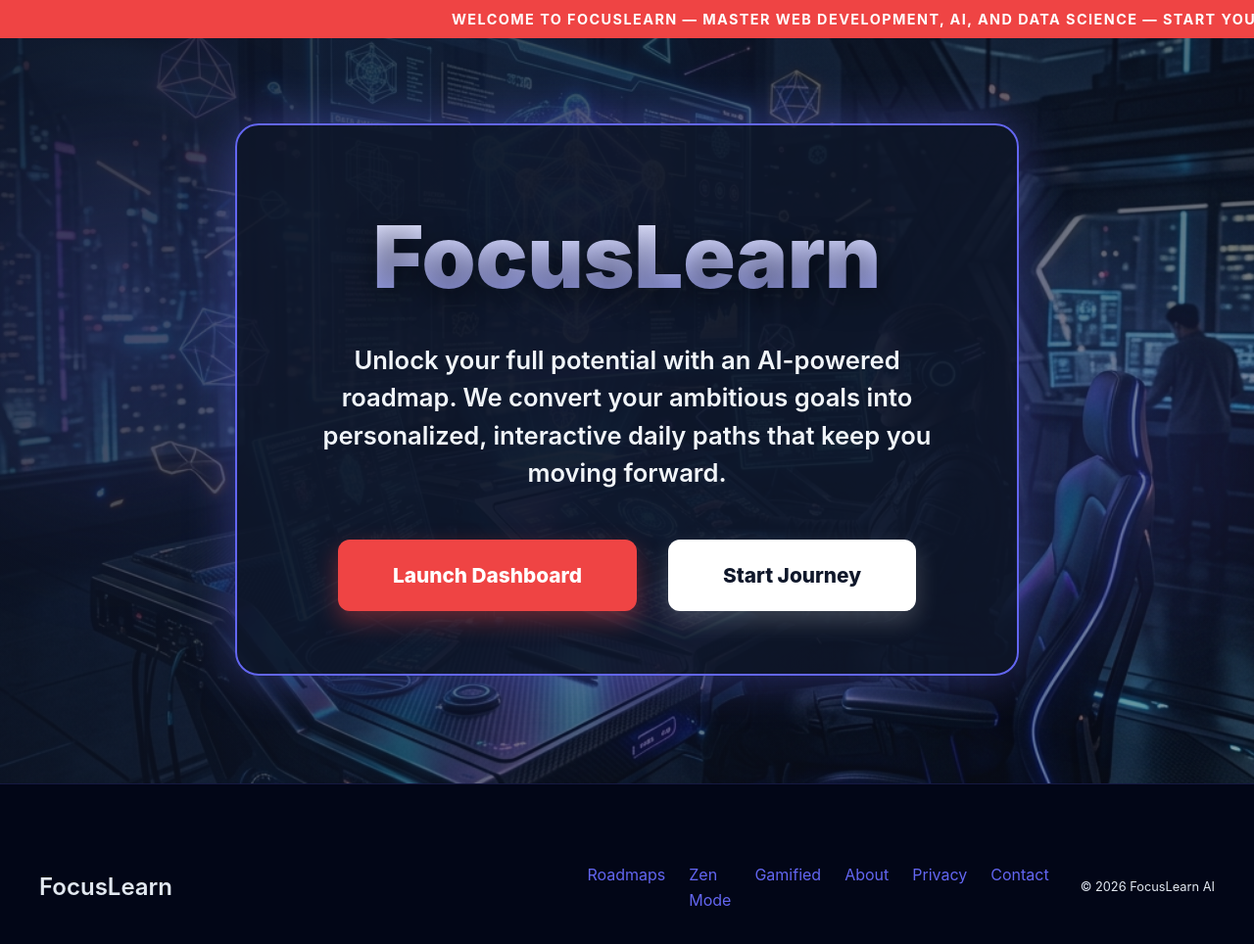
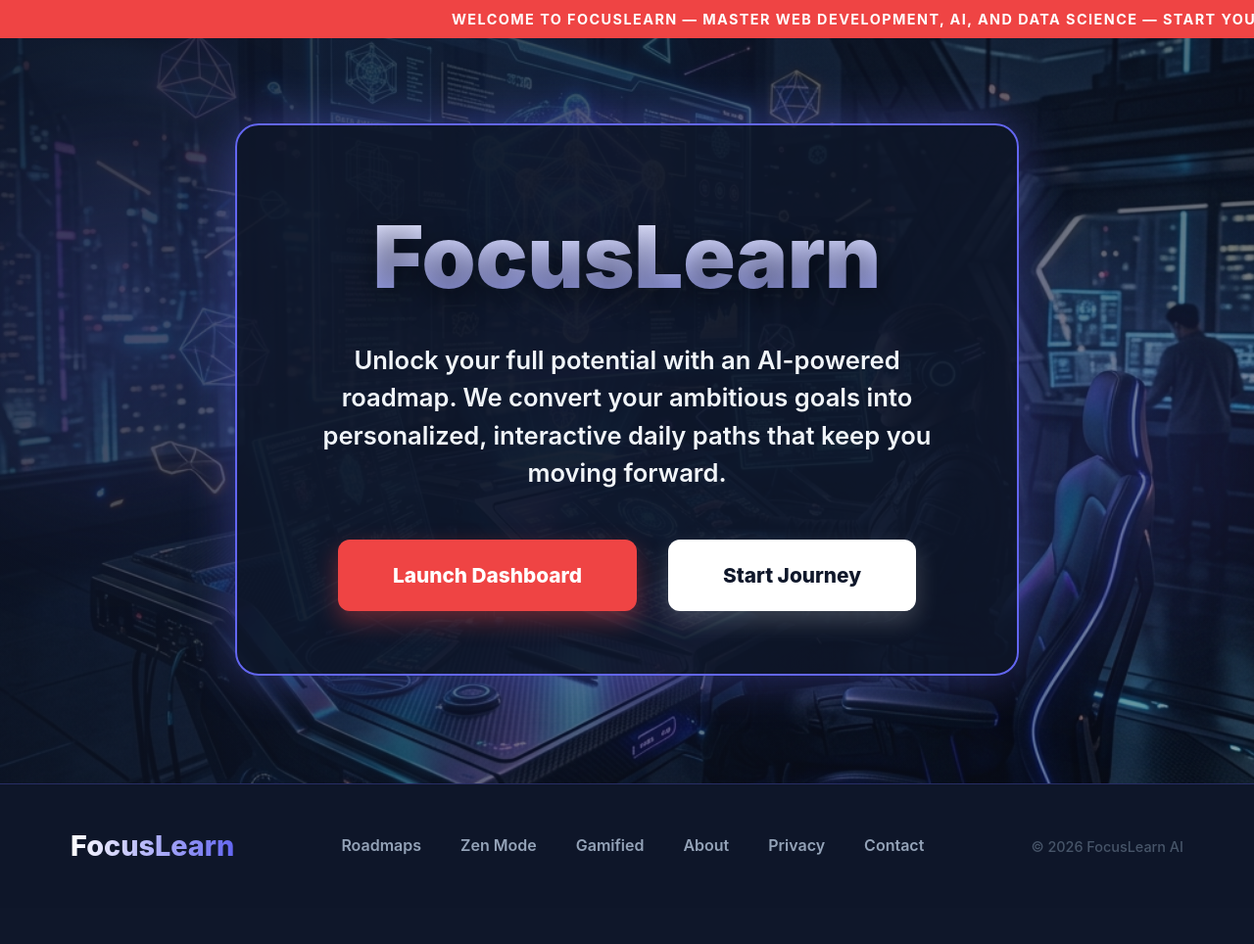
Before and after one commit to gt1432/focuslearn, a website: page public/index.html in a window 1280 px wide. Shown: the top 964 px of the page at 98% size. After the commit the page ends 927 px from the top, so only its background shows below. Drawn offline with Linux system fonts and the light colour scheme.

Commit message:
Ultra-premium glassmorphism horizontal footer

```diff
--- a/public/index.html
+++ b/public/index.html
@@ -173,38 +173,87 @@
             padding-top: 3rem;
         }
 
-        /* Single Line Footer */
-        .footer-line {
+        /* Premium Horizontal Footer */
+        footer {
+            width: 100%;
+            padding: 2.5rem 0;
+            background: rgba(15, 23, 42, 0.9);
+            backdrop-filter: blur(20px);
+            border-top: 1px solid rgba(99, 102, 241, 0.3);
+            position: relative;
+            z-index: 10;
+        }
+
+        .footer-container {
             max-width: 1200px;
             margin: 0 auto;
+            padding: 0 2rem;
             display: flex;
             justify-content: space-between;
             align-items: center;
-            gap: 2rem;
-            flex-wrap: wrap;
         }
 
-        .footer-line .footer-brand {
-            flex: 2;
-        }
-
-        .footer-line .footer-links {
-            flex: 1;
-            display: flex;
-            gap: 2rem;
-            justify-content: flex-end;
-        }
-
-        .footer-links ul {
-            display: flex;
-            gap: 1.5rem;
-            list-style: none;
-            padding: 0;
+        .footer-brand h2 {
+            font-size: 1.8rem;
+            font-weight: 800;
+            background: linear-gradient(to right, #fff, var(--primary));
+            -webkit-background-clip: text;
+            background-clip: text;
+            color: transparent;
             margin: 0;
         }
 
-        .footer-links h3 {
-            display: none; /* Hide headings for single line view */
+        .footer-nav ul {
+            display: flex;
+            gap: 2.5rem;
+            list-style: none;
+            margin: 0;
+            padding: 0;
+        }
+
+        .footer-nav a {
+            color: #94a3b8;
+            text-decoration: none;
+            font-weight: 600;
+            font-size: 1rem;
+            transition: all 0.3s ease;
+            position: relative;
+        }
+
+        .footer-nav a::after {
+            content: '';
+            position: absolute;
+            bottom: -5px; left: 0; width: 0; height: 2px;
+            background: var(--primary);
+            transition: width 0.3s ease;
+        }
+
+        .footer-nav a:hover {
+            color: #fff;
+            text-shadow: 0 0 10px rgba(99, 102, 241, 0.5);
+        }
+
+        .footer-nav a:hover::after {
+            width: 100%;
+        }
+
+        .footer-copy {
+            color: #475569;
+            font-size: 0.9rem;
+            font-weight: 500;
+        }
+
+        @media (max-width: 768px) {
+            .footer-container {
+                flex-direction: column;
+                gap: 1.5rem;
+                text-align: center;
+            }
+            .footer-nav ul {
+                gap: 1.5rem;
+                flex-wrap: wrap;
+                justify-content: center;
+            }
         }
     </style>
 </head>
@@ -232,11 +281,11 @@
     </div>
 
     <footer>
-        <div class="footer-line">
+        <div class="footer-container">
             <div class="footer-brand">
-                <h2 style="margin:0; font-size: 1.5rem;">FocusLearn</h2>
+                <h2>FocusLearn</h2>
             </div>
-            <div class="footer-links">
+            <nav class="footer-nav">
                 <ul>
                     <li><a href="#">Roadmaps</a></li>
                     <li><a href="#">Zen Mode</a></li>
@@ -245,8 +294,8 @@
                     <li><a href="#">Privacy</a></li>
                     <li><a href="#">Contact</a></li>
                 </ul>
-            </div>
-            <div style="font-size: 0.8rem;">
+            </nav>
+            <div class="footer-copy">
                 &copy; 2026 FocusLearn AI
             </div>
         </div>
```
